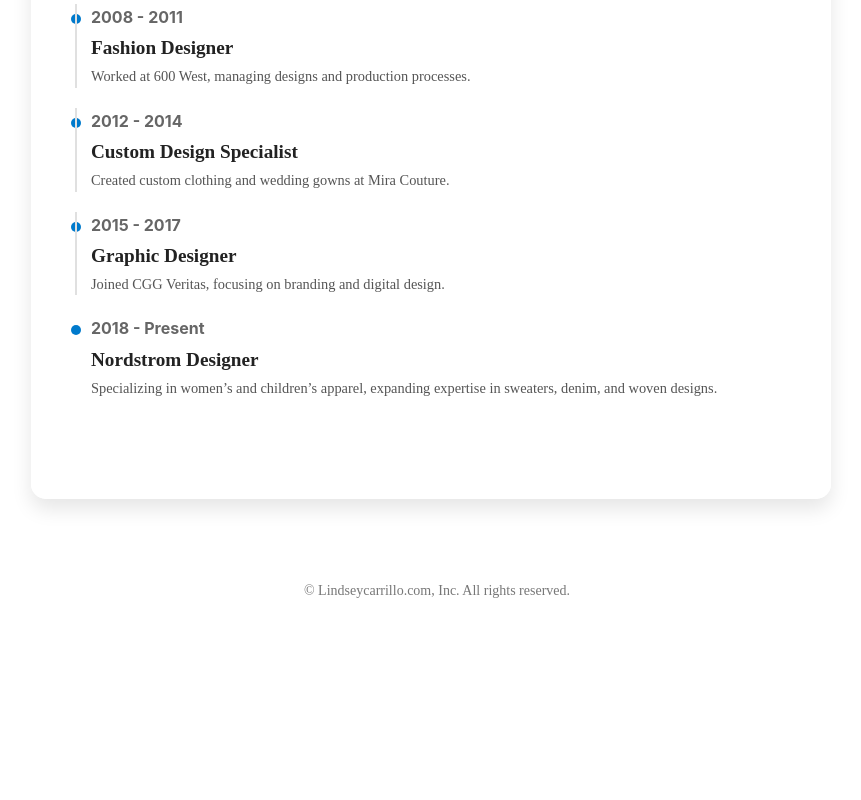
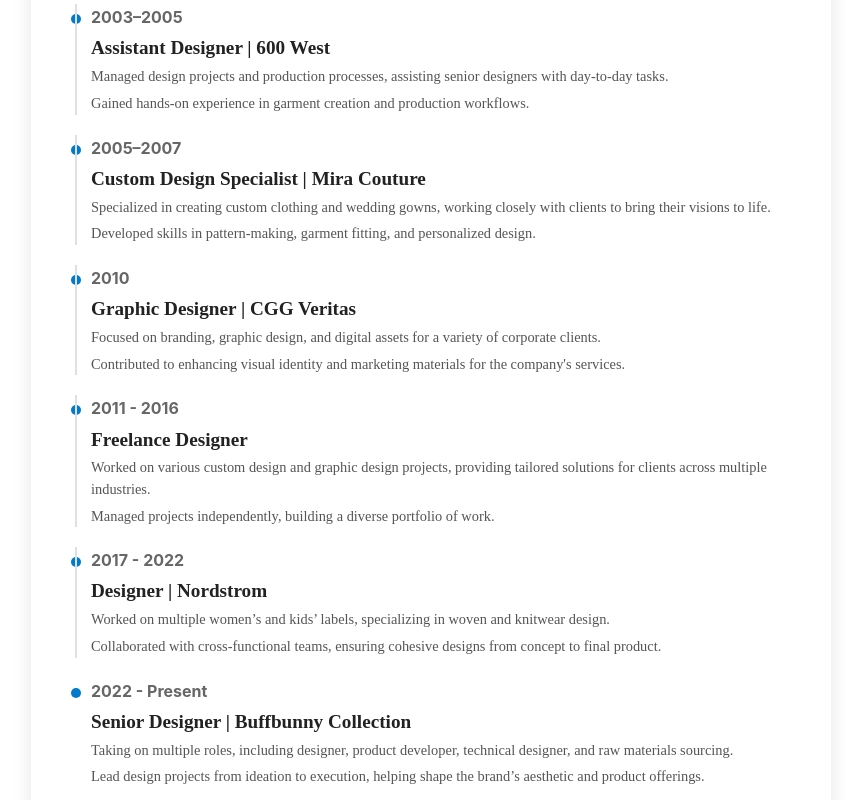
Before and after one commit to lmay87/lc-react, a Next.js app: page / in a window 1280 px wide. Shown: the part 1380-2180 px from the top of the page, without its empty margins (209-1070 px from the left). Before the commit the page ends 2063 px from the top, so only its background shows below. Built offline with nearby package versions, Linux system fonts and the light colour scheme; a web font is replaced by a local one.

Commit message:
yo yo yo

```diff
--- a/src/pages/index.js
+++ b/src/pages/index.js
@@ -43,34 +43,51 @@
             {/* Timeline Section */}
             <div className="timeline">
               <div className="timeline-item">
-                <div className="timeline-date">2008 - 2011</div>
+                <div className="timeline-date">2003–2005</div>
                 <div className="timeline-content">
-                  <h3>Fashion Designer</h3>
-                  <p>Worked at 600 West, managing designs and production processes.</p>
+                  <h3>Assistant Designer | 600 West</h3>
+                  <p>Managed design projects and production processes, assisting senior designers with day-to-day tasks.</p>
+                  <p>Gained hands-on experience in garment creation and production workflows.</p>
+                  </div>
+              </div>
+              <div className="timeline-item">
+                <div className="timeline-date">2005–2007</div>
+                <div className="timeline-content">
+                  <h3>Custom Design Specialist | Mira Couture</h3>
+                  <p>Specialized in creating custom clothing and wedding gowns, working closely with clients to bring their visions to life.</p>
+                  <p>Developed skills in pattern-making, garment fitting, and personalized design.</p>
                 </div>
               </div>
               <div className="timeline-item">
-                <div className="timeline-date">2012 - 2014</div>
+                <div className="timeline-date">2010</div>
                 <div className="timeline-content">
-                  <h3>Custom Design Specialist</h3>
-                  <p>Created custom clothing and wedding gowns at Mira Couture.</p>
+                  <h3>Graphic Designer | CGG Veritas</h3>
+                  <p>Focused on branding, graphic design, and digital assets for a variety of corporate clients.</p>
+                  <p>Contributed to enhancing visual identity and marketing materials for the company's services.</p>
                 </div>
               </div>
               <div className="timeline-item">
-                <div className="timeline-date">2015 - 2017</div>
+                <div className="timeline-date">2011 - 2016</div>
                 <div className="timeline-content">
-                  <h3>Graphic Designer</h3>
-                  <p>Joined CGG Veritas, focusing on branding and digital design.</p>
+                  <h3>Freelance Designer</h3>
+                  <p>Worked on various custom design and graphic design projects, providing tailored solutions for clients across multiple industries.</p>
+                  <p>Managed projects independently, building a diverse portfolio of work.</p>
                 </div>
               </div>
               <div className="timeline-item">
-                <div className="timeline-date">2018 - Present</div>
+                <div className="timeline-date">2017 - 2022</div>
                 <div className="timeline-content">
-                  <h3>Nordstrom Designer</h3>
-                  <p>
-                    Specializing in women’s and children’s apparel, expanding
-                    expertise in sweaters, denim, and woven designs.
-                  </p>
+                  <h3>Designer | Nordstrom</h3>
+                  <p>Worked on multiple women’s and kids’ labels, specializing in woven and knitwear design.</p>
+                  <p>Collaborated with cross-functional teams, ensuring cohesive designs from concept to final product.</p>
+                </div>
+              </div>
+              <div className="timeline-item">
+                <div className="timeline-date">2022 - Present</div>
+                <div className="timeline-content">
+                  <h3>Senior Designer | Buffbunny Collection</h3>
+                  <p>Taking on multiple roles, including designer, product developer, technical designer, and raw materials sourcing.</p>
+                  <p>Lead design projects from ideation to execution, helping shape the brand’s aesthetic and product offerings.</p>
                 </div>
               </div>
             </div>
```
